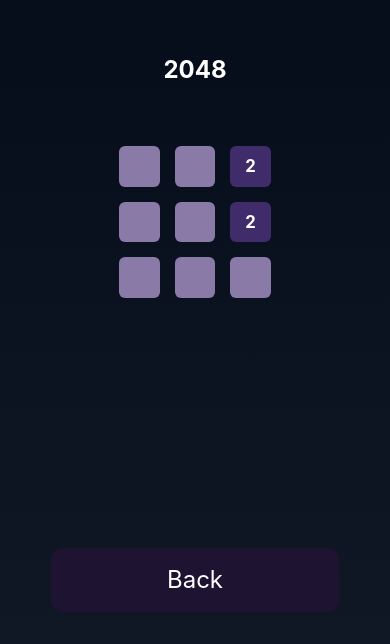
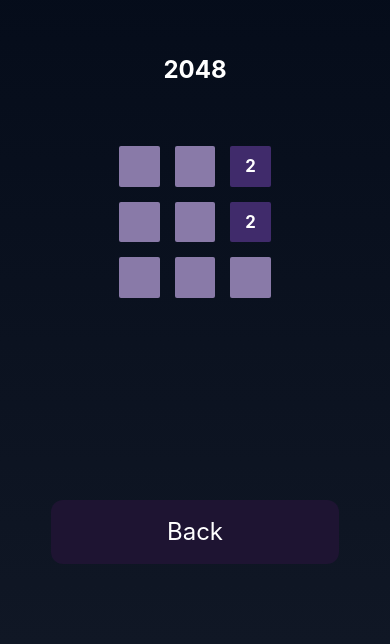
Before and after one commit to ayeMind/2048, a React app: page /game/3 in a window 390 px wide. Shown: the part 200-844 px from the top of the page. Built offline with nearby package versions, Linux system fonts and the light colour scheme; the HTML template or start-up script is replaced by a standard one.

Commit message:
last adaptive

```diff
--- a/src/components/cell/cell.tsx
+++ b/src/components/cell/cell.tsx
@@ -80,7 +80,7 @@
 
   return (
     <div
-      className="rounded-md flex items-center justify-center text-center font-[750] select-none"
+      className="rounded-sm md:rounded-md flex items-center justify-center text-center font-[750] select-none"
       style={{
         width: `${size}px`,
         height: `${size}px`,
--- a/src/components/field/field.tsx
+++ b/src/components/field/field.tsx
@@ -249,7 +249,7 @@
           ) : (
             <Link
               to="/"
-              className="absolute flex items-center justify-center -translate-x-1/2 bottom-8 left-1/2 text-center bg-[#1e1432] w-72 sm:w-80 md:w-96 h-16 sm:h-20 rounded-xl select-none hover:bg-[#19112b] text-2xl sm:text-3xl md:text-4xl lg:text-5xl"
+              className="absolute flex items-center justify-center -translate-x-1/2 bottom-20 sm:bottom-8 left-1/2 text-center bg-[#1e1432] w-72 sm:w-80 md:w-96 h-16 sm:h-20 rounded-xl select-none hover:bg-[#19112b] text-2xl sm:text-3xl md:text-4xl lg:text-5xl"
             >
               Back
             </Link>
```
